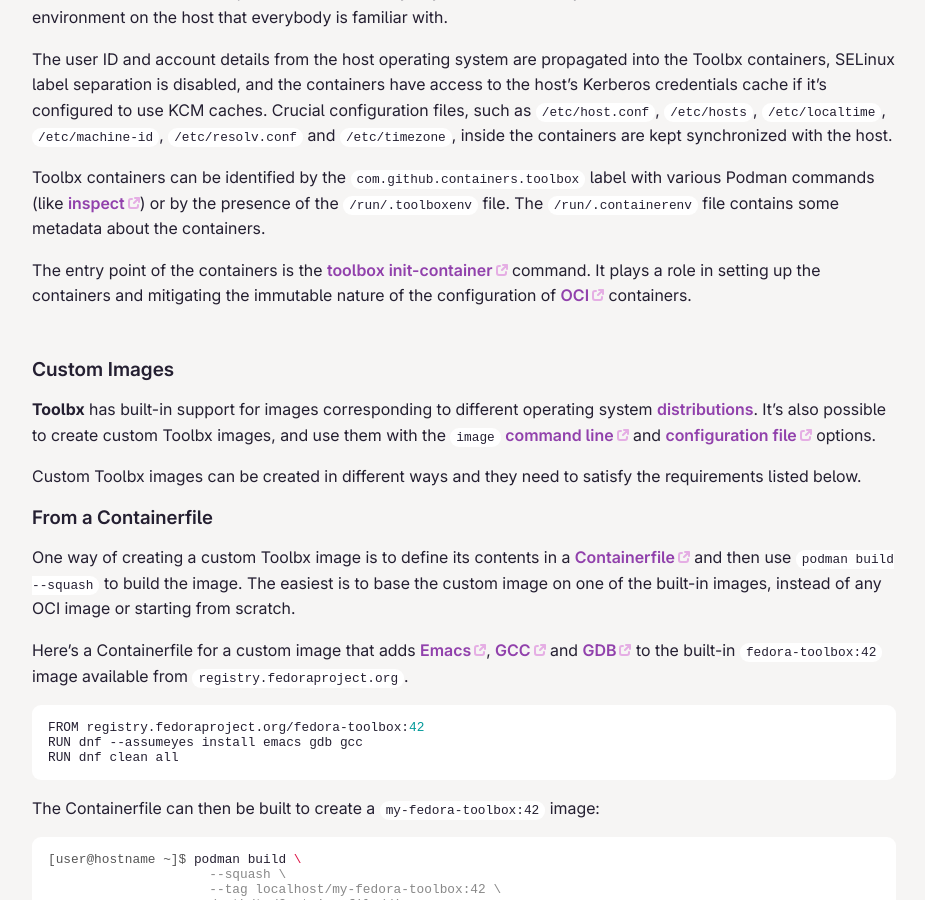
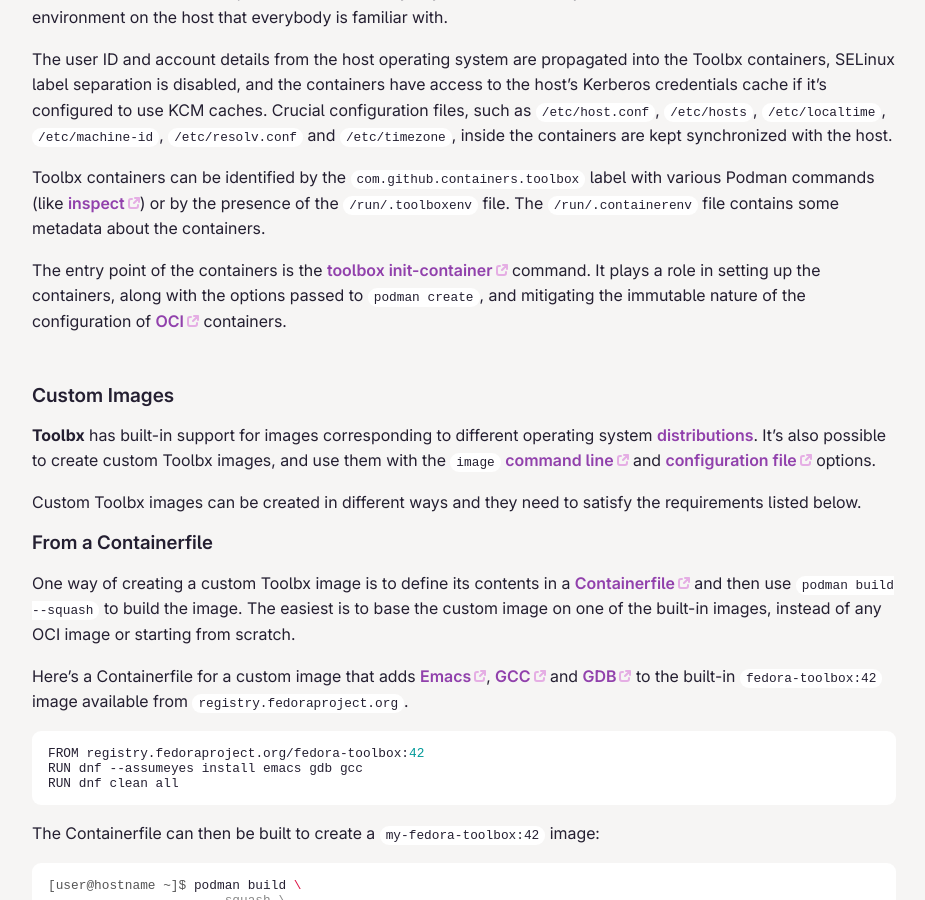
Before and after one commit to containers/containertoolbx.org, a Jekyll site: the page built from doc.md, in a window 1280 px wide and 900 px high, scrolled down 2361 px. Shown: the whole window, without its empty margins (176-1101 px from the left). Built offline with Jekyll 4.4.1, drawn with Linux system fonts in a browser that asks for light colours.

Commit message:
Synchronize Container Configuration sub-section with toolbox-create(1)
See:
https://github.com/containers/toolbox/commit/55952c86054de68e
https://github.com/containers/toolbox/pull/814

https://github.com/containers/containertoolbx.org/pull/58

```diff
--- a/doc.md
+++ b/doc.md
@@ -57,7 +57,7 @@
 
 Toolbx containers can be identified by the `com.github.containers.toolbox` label with various Podman commands (like [inspect](https://docs.podman.io/en/latest/markdown/podman-inspect.1.html)) or by the presence of the `/run/.toolboxenv` file. The `/run/.containerenv` file contains some metadata about the containers.
 
-The entry point of the containers is the [toolbox init-container](https://github.com/containers/toolbox/blob/main/doc/toolbox-init-container.1.md) command. It plays a role in setting up the containers and mitigating the immutable nature of the configuration of [OCI](https://www.opencontainers.org/) containers.
+The entry point of the containers is the [toolbox init-container](https://github.com/containers/toolbox/blob/main/doc/toolbox-init-container.1.md) command. It plays a role in setting up the containers, along with the options passed to `podman create`, and mitigating the immutable nature of the configuration of [OCI](https://www.opencontainers.org/) containers.
 
 ## Custom Images
 
```
